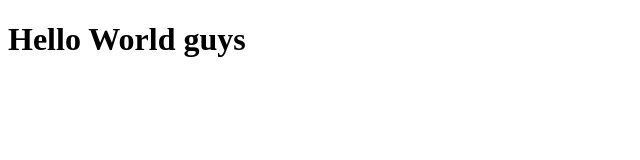
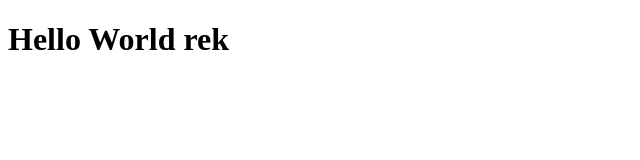
Before and after one commit to Gibranalhakim/revou_test1_hakim, a plain HTML site: page TEST_CH1/index.html in a window 1280 px wide. Shown: the full height of the page, 0-640 px from the left. Drawn offline with Linux system fonts and the light colour scheme.

Commit message:
try commit

```diff
--- a/TEST_CH1/index.html
+++ b/TEST_CH1/index.html
@@ -4,7 +4,7 @@
 </head>
 <body>
 
-    <h1>Hello World guys</h1>
+    <h1>Hello World rek</h1>
 
 </body>
 </html>
```
